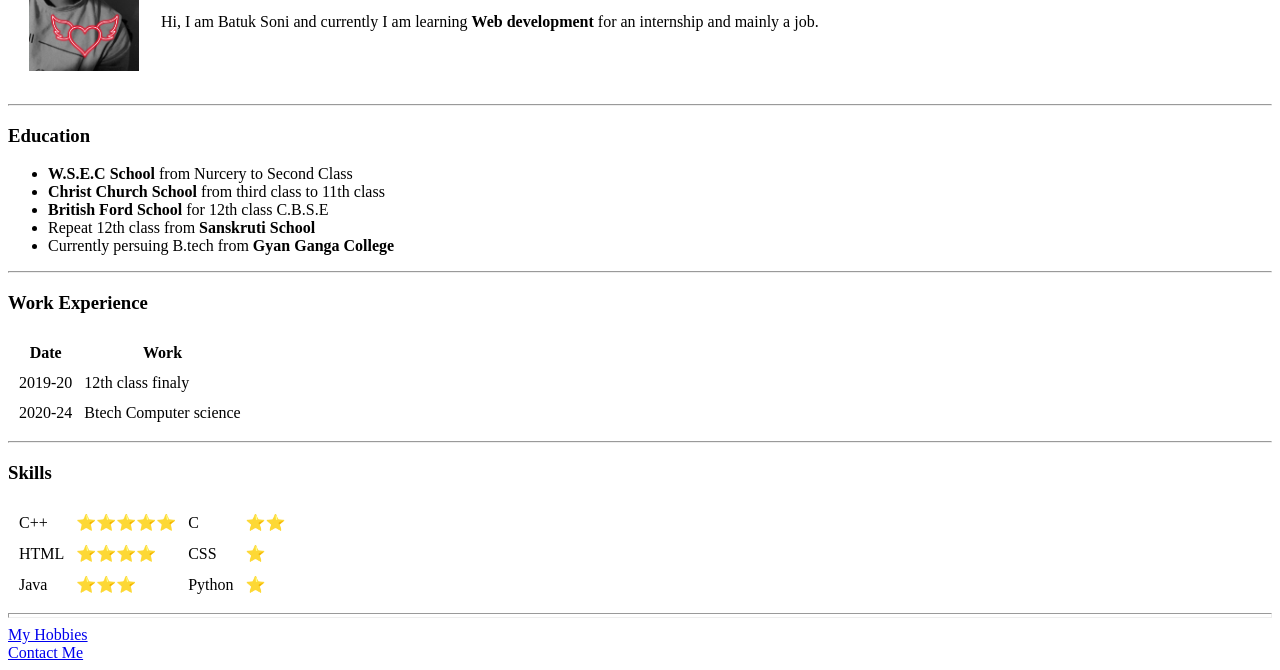
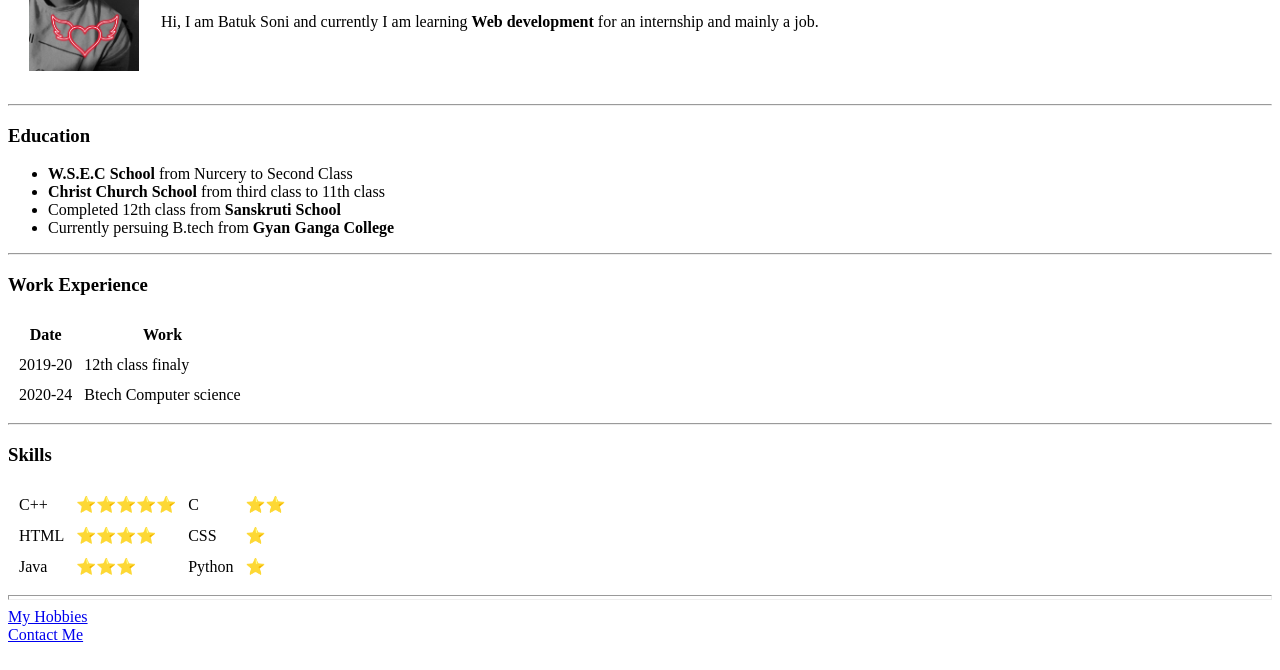
Before and after one commit to Batuksoni24/cv, a plain HTML site: page index.html in a window 1280 px wide. Shown: the part 158-828 px from the top of the page. Drawn offline with Linux system fonts and the light colour scheme.

Commit message:
Update index.html

```diff
--- a/index.html
+++ b/index.html
@@ -30,10 +30,7 @@
       <strong>Christ Church School</strong> from third class to 11th class
     </li>
     <li>
-      <strong>British Ford School</strong> for 12th class C.B.S.E
-    </li>
-    <li>
-      Repeat 12th class from <strong>Sanskruti School</strong>
+      Completed 12th class from <strong>Sanskruti School</strong>
     </li>
     <li>
       Currently persuing B.tech from <strong>Gyan Ganga College</strong>
```
